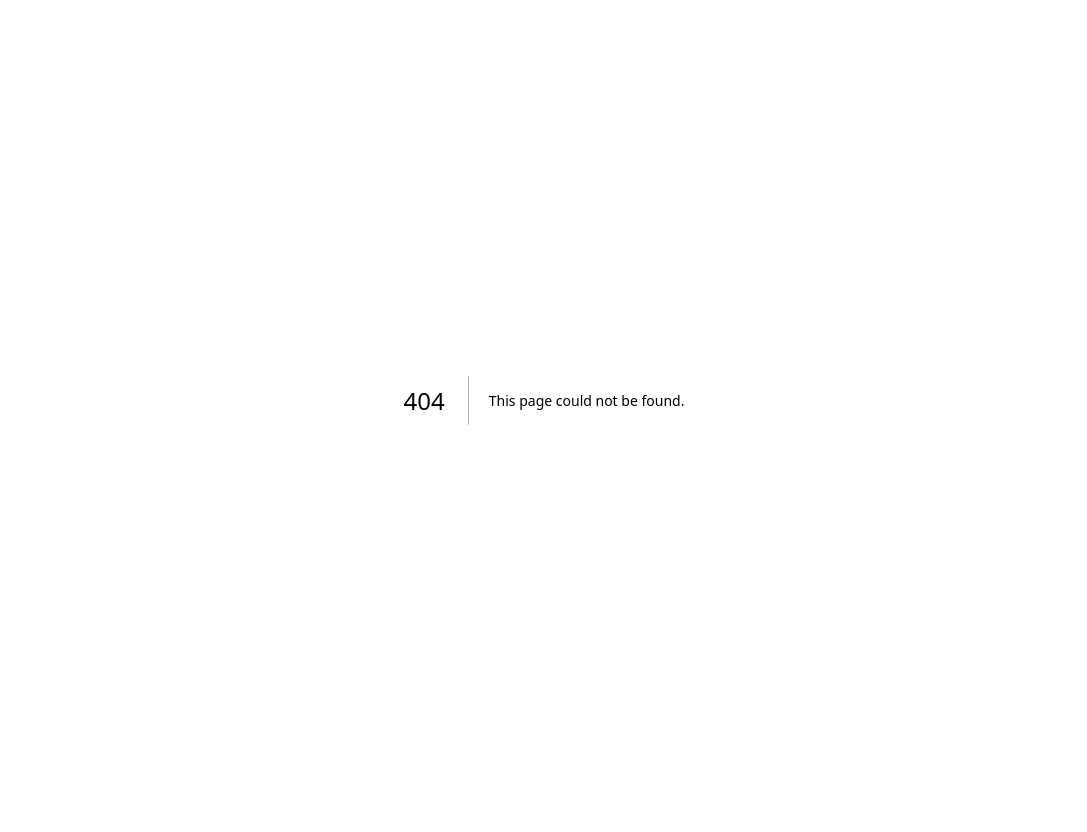
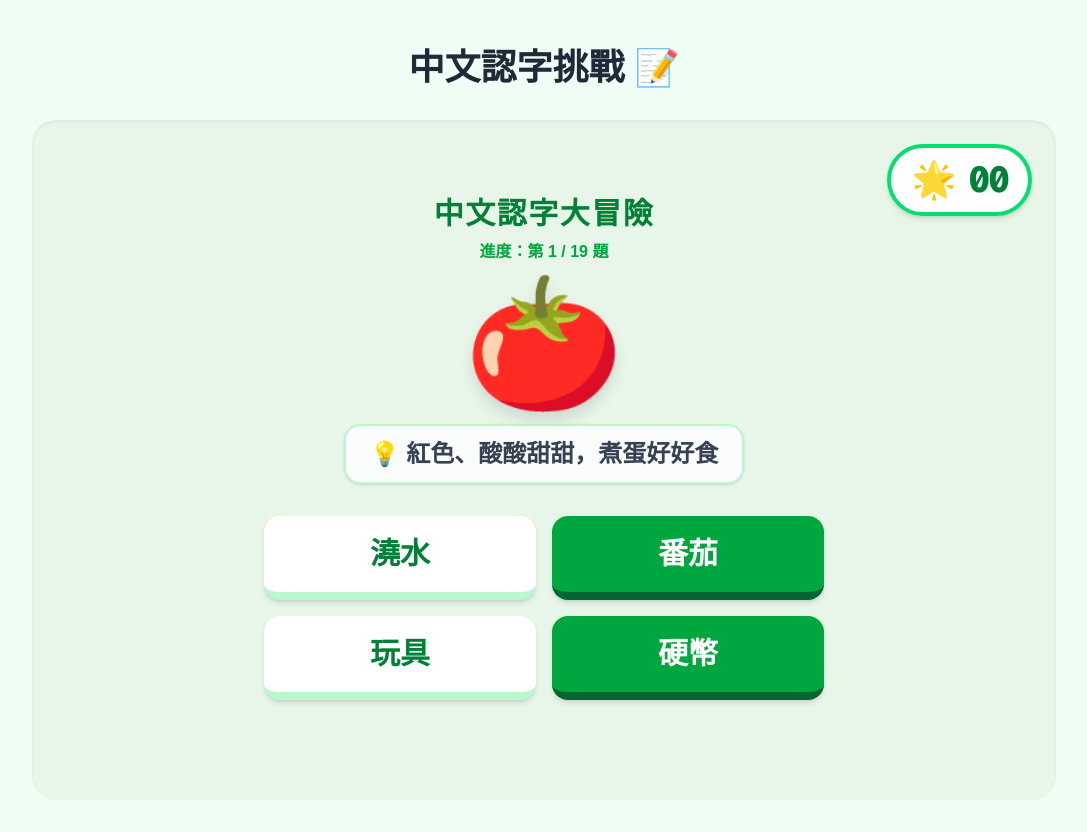
Before and after one commit to clchan53/alanppp, a Next.js app: page /chinese in a window 1280 px wide. Before the commit this address had no page. Shown: the top 832 px of the page, without its empty margins (96-1183 px from the left). Before the commit the page ends 800 px from the top, so only its background shows below. Built offline with nearby package versions, Linux system fonts and the light colour scheme.

Commit message:
Add no-repeat logic and progress tracker

```diff
--- /dev/null
+++ b/src/app/chinese/page.tsx
@@ -0,0 +1,14 @@
+import WordGame from "../../components/WordGame";
+
+export default function ChinesePage() {
+  return (
+    <main className="min-h-screen bg-green-50 p-6 md:p-12">
+      <div className="max-w-5xl mx-auto">
+        <h1 className="text-4xl font-bold text-center text-gray-800 mb-8">
+          中文認字挑戰 📝
+        </h1>
+        <WordGame />
+      </div>
+    </main>
+  );
+}
--- a/src/components/Hero.tsx
+++ b/src/components/Hero.tsx
@@ -28,25 +28,32 @@ export default function Hero() {
         紀錄日常點滴，分享科技與生活嘅交集。
       </motion.p>
 
-      {/* 兩粒大按鈕：數學 與 英文 */}
+      {/* 三粒大按鈕：數學、英文 與 中文 */}
       <motion.div
         initial={{ opacity: 0, y: 20 }}
         animate={{ opacity: 1, y: 0 }}
         transition={{ duration: 0.8, delay: 0.4, ease: [0.16, 1, 0.3, 1] }}
-        className="mt-10 flex flex-col sm:flex-row gap-6"
+        className="mt-10 flex flex-col md:flex-row gap-5 justify-center items-center"
       >
         <Link
           href="/game"
-          className="rounded-full bg-blue-500 px-10 py-4 text-2xl font-bold text-white transition-transform hover:scale-110 inline-block shadow-xl border-4 border-blue-400"
+          className="rounded-full bg-blue-500 px-8 py-4 text-2xl font-bold text-white transition-transform hover:scale-110 inline-block shadow-xl border-4 border-blue-400 w-64 md:w-auto"
         >
           數學挑戰 🍄
         </Link>
 
         <Link
           href="/english"
-          className="rounded-full bg-orange-500 px-10 py-4 text-2xl font-bold text-white transition-transform hover:scale-110 inline-block shadow-xl border-4 border-orange-400"
+          className="rounded-full bg-orange-500 px-8 py-4 text-2xl font-bold text-white transition-transform hover:scale-110 inline-block shadow-xl border-4 border-orange-400 w-64 md:w-auto"
         >
           英文挑戰 🔤
+        </Link>
+
+        <Link
+          href="/chinese"
+          className="rounded-full bg-green-600 px-8 py-4 text-2xl font-bold text-white transition-transform hover:scale-110 inline-block shadow-xl border-4 border-green-500 w-64 md:w-auto"
+        >
+          中文挑戰 📝
         </Link>
       </motion.div>
     </section>
--- /dev/null
+++ b/src/components/WordGame.tsx
@@ -0,0 +1,225 @@
+"use client";
+
+import { useState, useEffect } from "react";
+import { motion, AnimatePresence } from "framer-motion";
+
+const VOCAB_LIST = [
+  { word: "商店", hint: "🏪", desc: "可以買到嘢食同玩具嘅地方" },
+  { word: "超級市場", hint: "🛒", desc: "好大間、有好多推車仔嘅舖頭" },
+  { word: "糖果", hint: "🍬", desc: "甜椰椰，食完要記得刷牙" },
+  { word: "金錢", hint: "💰", desc: "買嘢食同買玩具需要用到嘅嘢" },
+  { word: "硬幣", hint: "🪙", desc: "圓形、銀色或金色嘅「神沙」錢" },
+  { word: "紙幣", hint: "💵", desc: "用紙做嘅銀紙，面額會大啲" },
+  { word: "零用錢", hint: "👛", desc: "爸爸媽媽獎勵你放喺銀包嘅錢" },
+  { word: "文具", hint: "✏️", desc: "做功課用嘅鉛筆、擦膠同尺" },
+  { word: "玩具", hint: "🧸", desc: "你最鍾意玩嘅積木、公仔同車車" },
+  { word: "番茄", hint: "🍅", desc: "紅色、酸酸甜甜，煮蛋好好食" },
+  { word: "種植", hint: "🌱", desc: "把種子放進泥土裏，用心照顧佢" },
+  { word: "香蕉", hint: "🍌", desc: "黃色、彎彎嘅，馬騮最鍾意食" },
+  { word: "農夫", hint: "👨‍🌾", desc: "喺農場好辛苦種菜同水果嘅叔叔" },
+  { word: "澆水", hint: "💧", desc: "拿著水壺，請植物飲水" },
+  { word: "除草", hint: "🌿", desc: "把壞掉、會搶營養嘅雜草拔走" },
+  { word: "發芽", hint: "🌱", desc: "種子剛剛伸出一點點小綠芽" },
+  { word: "肥料", hint: "🍂", desc: "幫植物快高長大嘅大餐、營養食物" },
+  { word: "幼苗", hint: "🪴", desc: "啱啱長大了一點點、好脆弱嘅小植物" },
+  { word: "温室", hint: "🏠", desc: "用玻璃造嘅暖笠笠小屋，保護植物" }
+];
+
+// 讚美語句庫
+const PRAISES = [
+  "你好叻呀！全部識晒喇！",
+  "直係超級小博士！好聰明呀！",
+  "爸爸為你感到驕傲！太棒了！",
+  "你已經學識晒所有生字喇！加油！",
+  "好厲害！你係認字小戰士！"
+];
+
+export default function WordGame() {
+  const [shuffledDeck, setShuffledDeck] = useState<typeof VOCAB_LIST>([]);
+  const [currentIndex, setCurrentIndex] = useState(0);
+  const [current, setCurrent] = useState(VOCAB_LIST[0]);
+  const [options, setOptions] = useState<string[]>([]);
+  const [score, setScore] = useState(0);
+  const [feedback, setFeedback] = useState<"idle" | "correct" | "wrong">("idle");
+
+  // 👇 新增：遊戲完成狀態
+  const [isFinished, setIsFinished] = useState(false);
+  const [praiseText, setPraiseText] = useState("");
+
+  const playSound = (sound: "coin" | "bump") => {
+    try {
+      const audio = new Audio(`/${sound}.mp3`);
+      audio.play().catch((e) => console.log("聲音被阻擋", e));
+    } catch (error) {}
+  };
+
+  const speakCantonese = (text: string) => {
+    if ("speechSynthesis" in window) {
+      const utterance = new SpeechSynthesisUtterance(text);
+      utterance.lang = "zh-HK";
+      utterance.rate = 0.9;
+      window.speechSynthesis.speak(utterance);
+    }
+  };
+
+  // 初始化遊戲
+  const initGame = () => {
+    const shuffled = [...VOCAB_LIST].sort(() => Math.random() - 0.5);
+    setShuffledDeck(shuffled);
+    setCurrentIndex(0);
+    setIsFinished(false);
+    setScore(0);
+    setFeedback("idle");
+  };
+
+  useEffect(() => {
+    initGame();
+  }, []);
+
+  useEffect(() => {
+    if (shuffledDeck.length > 0 && !isFinished) {
+      const targetItem = shuffledDeck[currentIndex];
+      setCurrent(targetItem);
+
+      const wrongAnswers = new Set<string>();
+      while (wrongAnswers.size < 3) {
+        const r = VOCAB_LIST[Math.floor(Math.random() * VOCAB_LIST.length)].word;
+        if (r !== targetItem.word) wrongAnswers.add(r);
+      }
+
+      const optionsArray = Array.from(wrongAnswers);
+      optionsArray.push(targetItem.word);
+      setOptions(optionsArray.sort(() => Math.random() - 0.5));
+      setFeedback("idle");
+    }
+  }, [currentIndex, shuffledDeck, isFinished]);
+
+  const handleChoice = (chosenWord: string) => {
+    if (feedback !== "idle" || isFinished) return;
+
+    if (chosenWord === current.word) {
+      playSound("coin");
+      setFeedback("correct");
+      setScore((s) => s + 1);
+      speakCantonese(current.word);
+
+      setTimeout(() => {
+        // 判斷係咪最後一題
+        if (currentIndex + 1 >= shuffledDeck.length) {
+          const randomPraise = PRAISES[Math.floor(Math.random() * PRAISES.length)];
+          setPraiseText(randomPraise);
+          setIsFinished(true);
+          speakCantonese(randomPraise); // 讀出讚美說話
+        } else {
+          setCurrentIndex((prev) => prev + 1);
+        }
+      }, 1200);
+
+    } else {
+      playSound("bump");
+      setFeedback("wrong");
+      setScore((s) => Math.max(0, s - 1));
+      setTimeout(() => setFeedback("idle"), 600);
+    }
+  };
+
+  return (
+    <div className="flex flex-col items-center justify-center min-h-[85vh] bg-[#E8F5E9] rounded-3xl p-6 shadow-inner relative overflow-hidden select-none">
+
+      {/* 計分錶 */}
+      <div className="absolute top-6 right-6 flex items-center gap-3 bg-white/90 p-3 px-5 rounded-full border-4 border-green-400 z-10 shadow-md">
+        <span className="text-4xl">🌟</span>
+        <span className="text-4xl font-extrabold text-green-700 font-mono tracking-tighter">
+          {score.toString().padStart(2, "0")}
+        </span>
+      </div>
+
+      <div className="text-center mb-8 z-10 max-w-xl">
+        <h2 className="text-3xl font-black text-green-700 mb-2 tracking-wider">中文認字大冒險</h2>
+        {!isFinished && (
+          <p className="text-green-600 font-bold mb-4">
+            進度：第 {currentIndex + 1} / {VOCAB_LIST.length} 題
+          </p>
+        )}
+
+        <motion.div
+          key={current.word}
+          initial={{ scale: 0 }}
+          animate={{ scale: 1 }}
+          className="text-9xl mb-4 drop-shadow-xl"
+        >
+          {current.hint}
+        </motion.div>
+
+        <p className="text-xl sm:text-2xl font-bold text-gray-700 bg-white/80 border-2 border-green-200 px-6 py-3 rounded-2xl shadow-sm inline-block">
+          💡 {current.desc}
+        </p>
+      </div>
+
+      {/* 按鈕區 */}
+      <div className="grid grid-cols-1 sm:grid-cols-2 gap-4 w-full max-w-xl z-10 px-2 pb-6">
+        {options.map((opt, i) => (
+          <motion.button
+            key={i}
+            disabled={isFinished}
+            onClick={() => handleChoice(opt)}
+            className={`py-5 px-4 text-3xl font-black rounded-2xl border-b-8 shadow-md transition-colors text-center
+              ${i % 2 === 0
+                ? "bg-white text-green-700 border-green-200 hover:bg-green-50"
+                : "bg-green-600 text-white border-green-800 hover:bg-green-700"
+              }
+            `}
+          >
+            {opt}
+          </motion.button>
+        ))}
+      </div>
+
+      {/* 👇 遊戲完成大獎勵畫面 👇 */}
+      <AnimatePresence>
+        {isFinished && (
+          <motion.div
+            initial={{ opacity: 0, scale: 0.5 }}
+            animate={{ opacity: 1, scale: 1 }}
+            className="absolute inset-0 z-50 bg-white/95 flex flex-col items-center justify-center p-8 text-center"
+          >
+            <motion.div
+              animate={{ y: [0, -20, 0], rotate: [0, 5, -5, 0] }}
+              transition={{ repeat: Infinity, duration: 2 }}
+              className="text-[150px] mb-8"
+            >
+              🏆
+            </motion.div>
+            <h1 className="text-6xl font-black text-green-700 mb-6">完成任務！</h1>
+            <p className="text-4xl font-bold text-orange-500 mb-12 leading-relaxed">
+              {praiseText}
+            </p>
+            <button
+              onClick={initGame}
+              className="px-12 py-6 bg-green-600 text-white text-3xl font-black rounded-full shadow-[0_10px_0_0_#1B5E20] hover:bg-green-700 active:translate-y-2 active:shadow-none transition-all"
+            >
+              再挑戰一次 🚀
+            </button>
+            <div className="mt-8 flex gap-4 text-6xl">
+              <span>🎉</span><span>🎈</span><span>✨</span><span>🎈</span><span>🎉</span>
+            </div>
+          </motion.div>
+        )}
+      </AnimatePresence>
+
+      {/* 答題回饋動畫 */}
+      <AnimatePresence>
+        {feedback === "correct" && !isFinished && (
+          <motion.div initial={{ scale: 0 }} animate={{ scale: 1.5 }} exit={{ scale: 0 }} className="absolute text-9xl z-20">
+            🎉
+          </motion.div>
+        )}
+        {feedback === "wrong" && (
+          <motion.div initial={{ x: -20 }} animate={{ x: [0, -20, 20, -20, 20, 0] }} className="absolute text-9xl z-20">
+            ❌
+          </motion.div>
+        )}
+      </AnimatePresence>
+    </div>
+  );
+}
```
